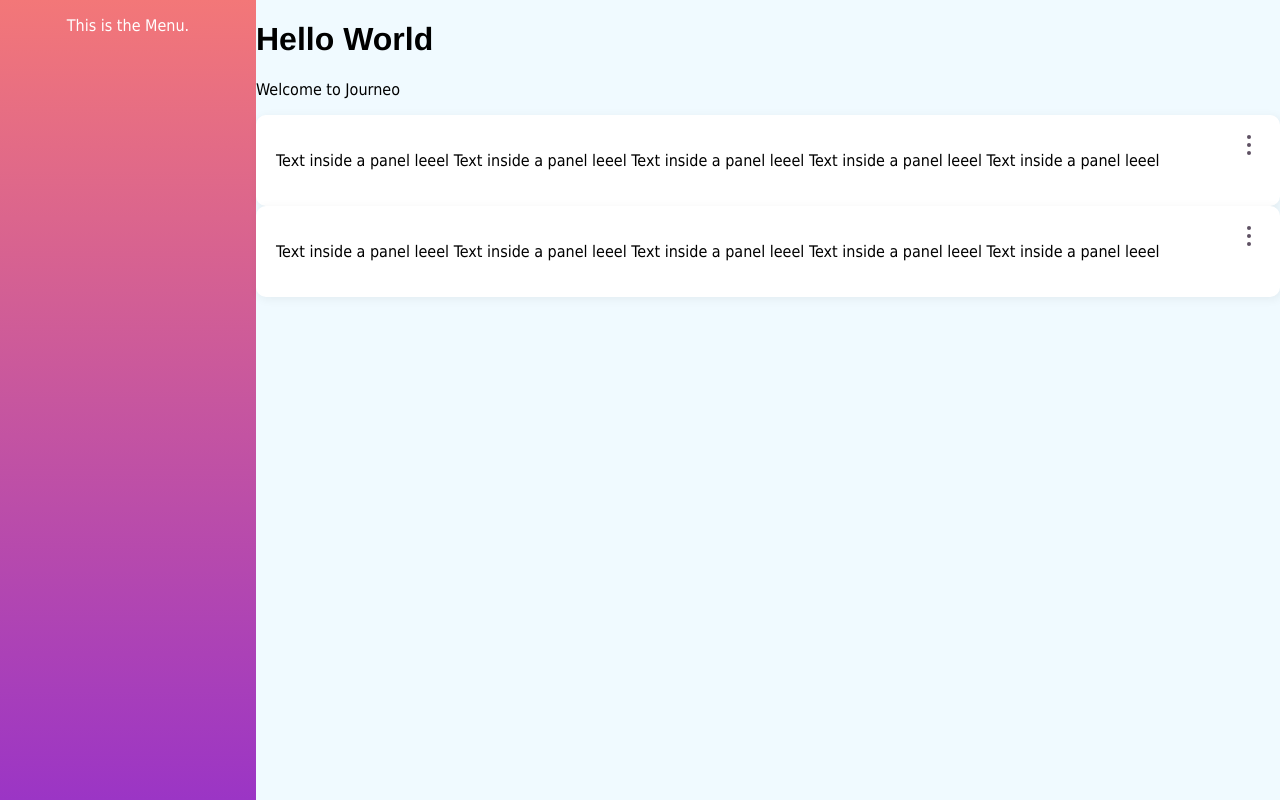
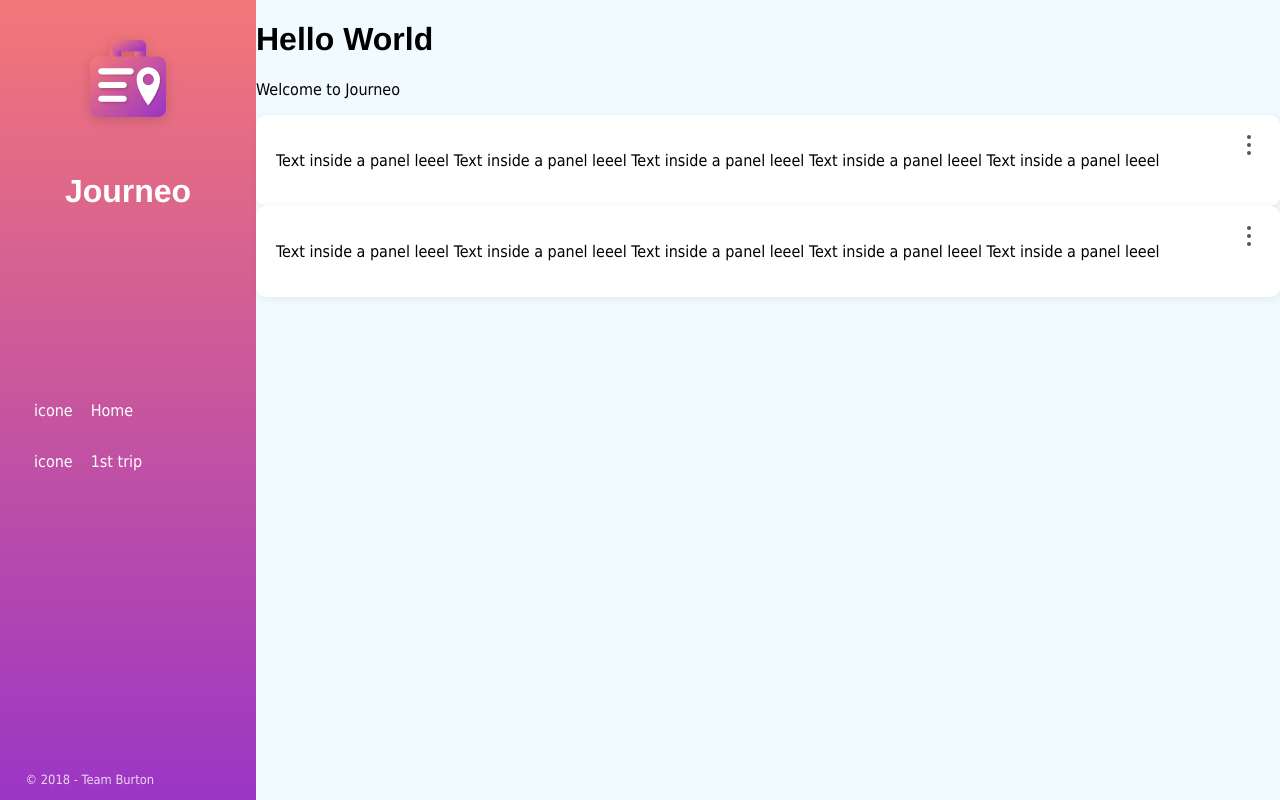
Before and after one commit to JuifEtienne/TeamBurtonWeb2018, a React app in the folder frontend/: page / in a window 1280 px wide. Built offline with nearby package versions, Linux system fonts and the light colour scheme.

Commit message:
Menu template
CSS rules for the menu + JSX template. Now it needs to be filled dynamically with the rigth data. It would need something like a router component.

```diff
--- /dev/null
+++ b/frontend/src/assets/sass/menu.scss
@@ -0,0 +1,59 @@
+@import 'shared';
+
+#menu {
+    img {
+        width: 30%;
+        margin-top: 40px;
+        margin-bottom: 10%;
+        -webkit-filter: drop-shadow(0px 3px 6px rgba(0,0,0,0.15));
+        filter: drop-shadow(0px 3px 6px rgba(0,0,0,0.15));
+    }
+
+    h2 {
+        font-size: 2em;
+    }
+
+    nav {
+        display: flex;
+        flex-direction: column;
+        justify-content: center;
+        min-height: 400px;
+
+        ul {
+            list-style: none;
+            padding: 0px;
+
+
+            a:hover {
+                background-color: rgba(255, 255, 255, 0.1);
+            }
+
+            a {
+                display: flex;
+                flex-direction: row;
+                justify-content: space-around;
+                padding: 1em;
+
+
+                div:nth-child(1) {
+                    flex: 1;
+                }
+
+                div:nth-child(2) {
+                    flex: 2;
+                    text-align: left;
+                }
+            }
+
+        }
+
+    }
+
+    p {
+        position: absolute;
+        bottom: 0px;
+        left: 10%;
+        font-size: 0.8em;
+        opacity: 0.8;
+    }
+}
--- a/frontend/src/components/Menu.jsx
+++ b/frontend/src/components/Menu.jsx
@@ -1,11 +1,30 @@
 import React from 'react';
+import styles from '../assets/sass/menu.scss'
 
 export default class Menu extends React.Component {
   render() {
     return (
-     <nav>
-        <p>This is the Menu.</p>
-      </nav>
+     <div>
+        <img src={require('../assets/img/logo.svg')} alt='logo'/>
+        <h2>Journeo</h2>
+            <nav className='nav' role='navigation'>
+                <ul className='menu'>
+                    <li>
+                        <a>
+                            <div>icone</div>
+                            <div>Home</div>
+                        </a>
+                    </li>
+                    <li><a>
+                            <div>icone</div>
+                            <div>1st trip</div>
+                        </a>
+                    </li>
+                </ul>
+            </nav>
+        <p>© 2018 - Team Burton</p>
+      </div>
+
     );
   }
 }
```
Also changed, not shown: 1 other file (tests, documents, lock files or other folders).
